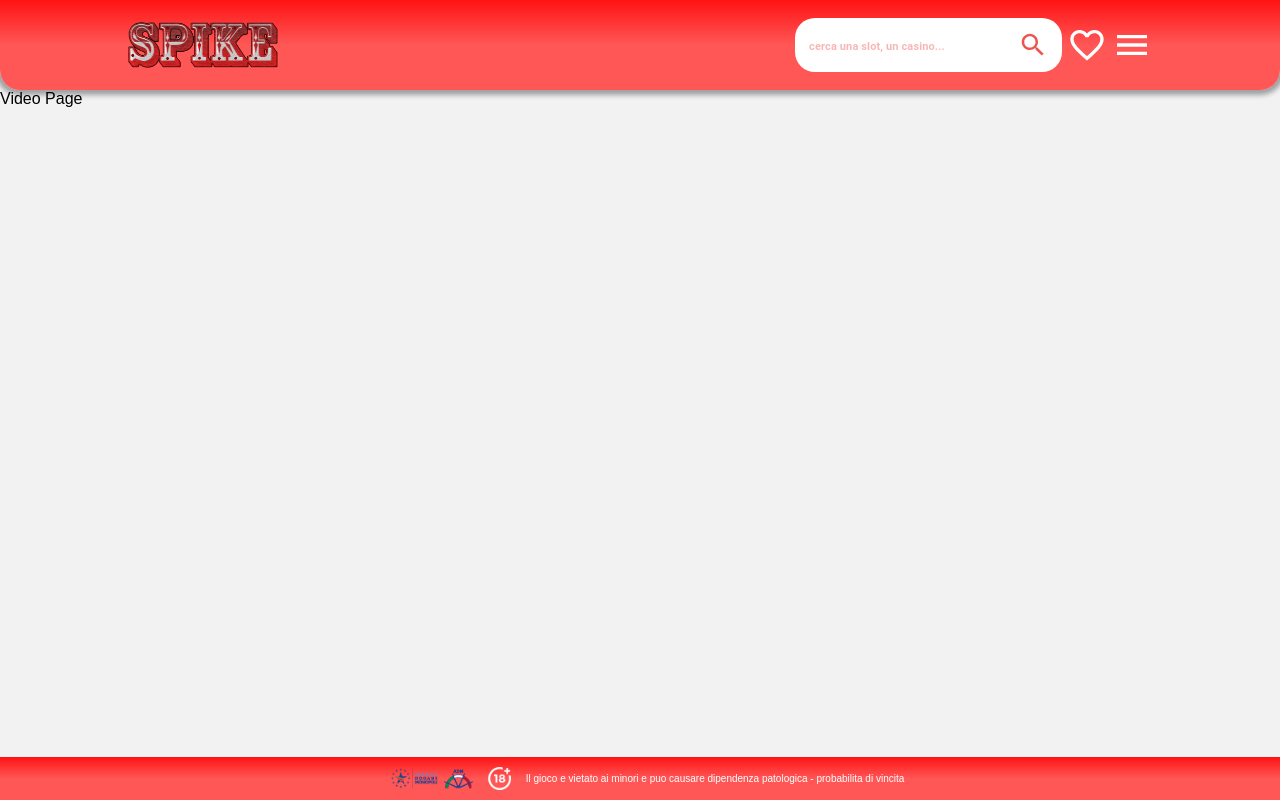
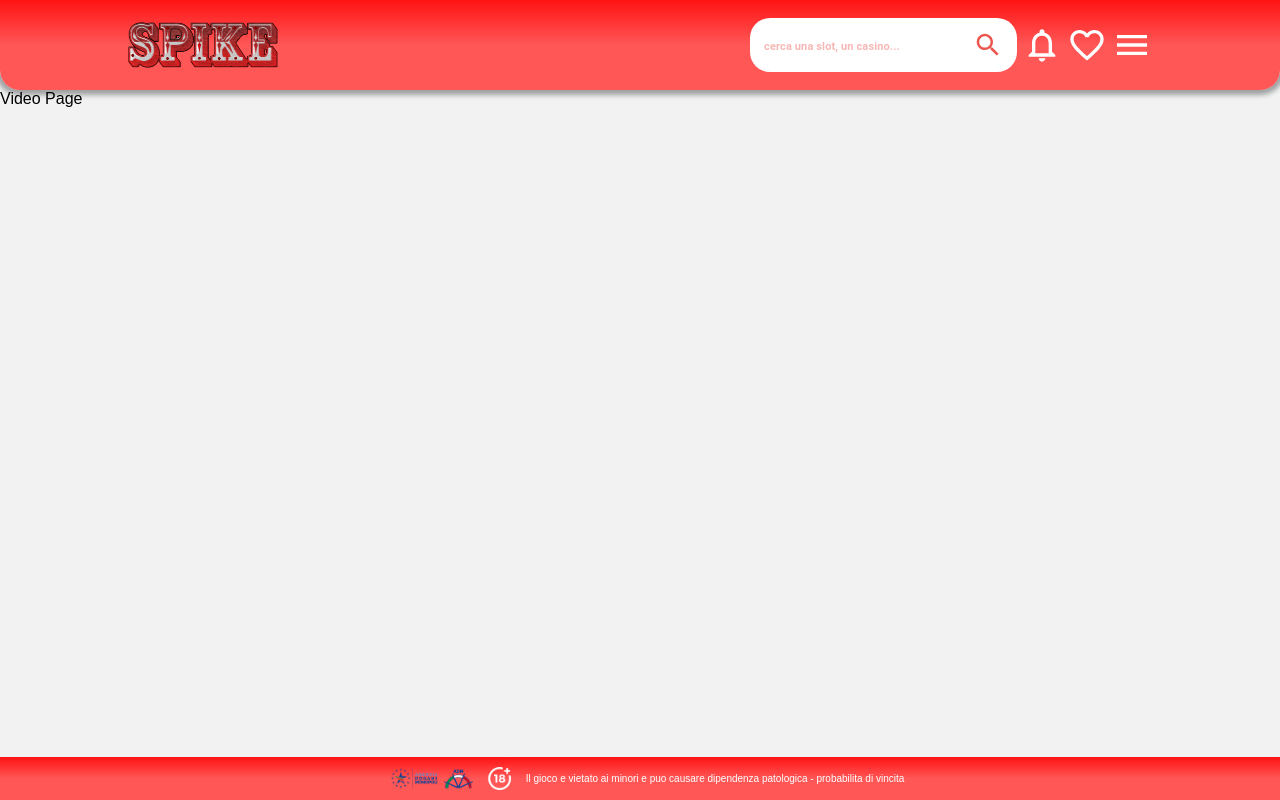
Before and after one commit to Top-Ads/spike, a Next.js app: page /video in a window 1280 px wide. Built offline with nearby package versions, Linux system fonts and the light colour scheme.

Commit message:
(feature) add notification icon into header

```diff
--- a/components/Header/index.tsx
+++ b/components/Header/index.tsx
@@ -9,6 +9,7 @@ import Link from 'next/link'
 import { device } from '../../utils/device'
 import SearchIcon from '@material-ui/icons/Search'
 import FavoriteBorderIcon from '@material-ui/icons/FavoriteBorder'
+import NotificationsNoneIcon from '@material-ui/icons/NotificationsNone'
 
 type NavProps = {
   expand: boolean
@@ -23,6 +24,8 @@ const Header = () => {
   const handleMenu = () => setShowNav(!showNav)
 
   const handleFavorites = () => null
+
+  const handleNotifications = () => null
 
   return (
     <Fragment>
@@ -54,8 +57,8 @@ const Header = () => {
                 </LogoContainer>
 
                 { overlay ? <OverlayContainer onClick={() => setOverlay(!overlay)}/> : '' }
+
                 <ActionContainer>
-
                   <SearchContainer>
                     <div className="text-input">
                       <TextInput
@@ -66,10 +69,11 @@ const Header = () => {
                     </div>
 
                     <SearchIcon
-                      className="search-icon"
-                      style={{ color: '#ec564', fontSize: '40px', cursor: 'pointer'}}
+                      className="search-icon icons"
                       onClick={() => setShowTextInput(true) }/>
-                </SearchContainer>
+                  </SearchContainer>
+
+                  <NotificationsNoneIcon className='icons' onClick={handleNotifications}/>
 
                   <FavoriteBorderIcon className='icons' onClick={handleFavorites}/>
                   {showNav ?
@@ -132,8 +136,8 @@ const LogoContainer = styled.div`
     flex-direction: column;
     width: 150px;
 
-    @media ${device.mobileS} {
-      width: 130px;
+    @media ${device.mobileL} {
+      width: 110px;
     }
   }
 `
@@ -172,13 +176,16 @@ const ActionContainer = styled.div`
 
   .icons {
     color: ${({theme}) => theme.text.color.primary};
+    margin-left: 5px;
     font-size: 40px;
 
-    @media ${device.mobileL} {
+    @media ${device.mobileM} {
       font-size: 35px;
     }
 
-    margin-left: 5px;
+    @media ${device.mobileS} {
+      font-size: 30px;
+    }
   }
 `
 
```
